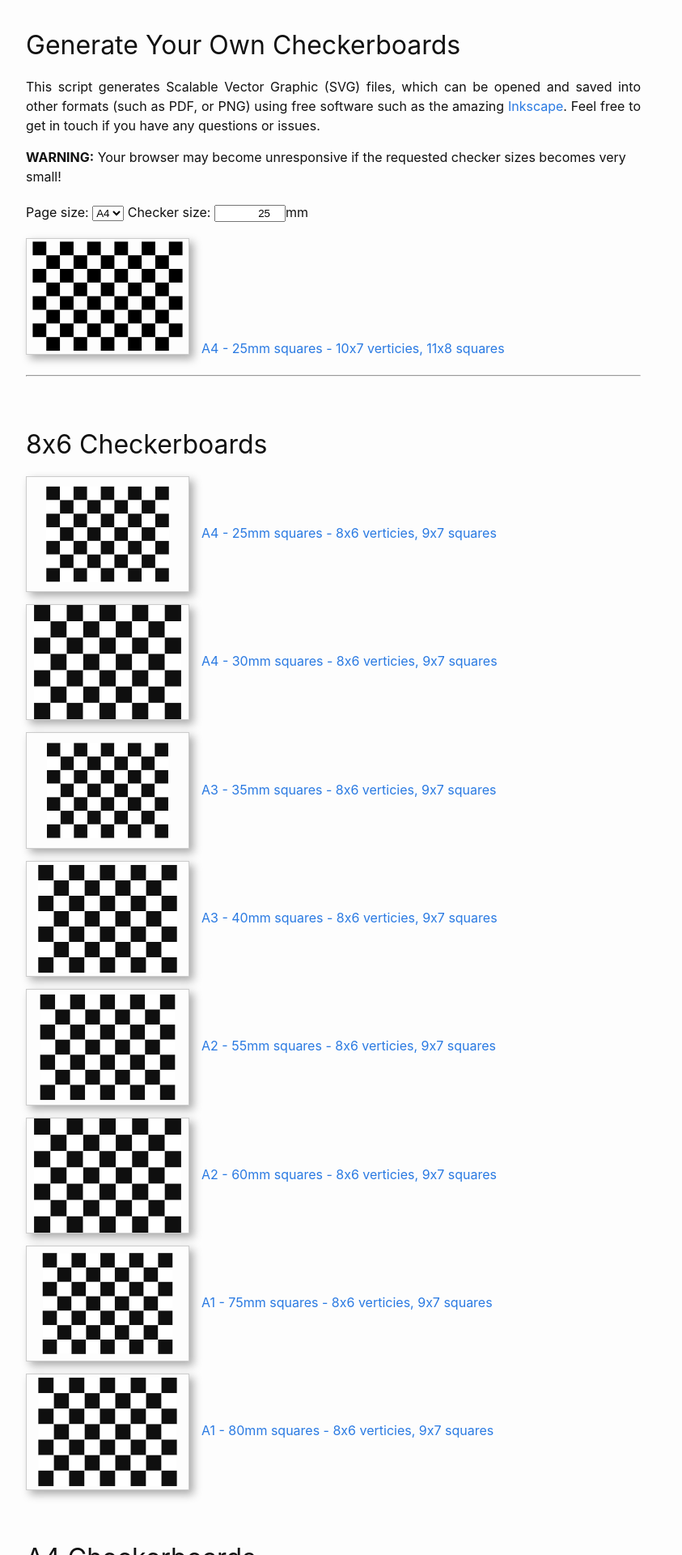
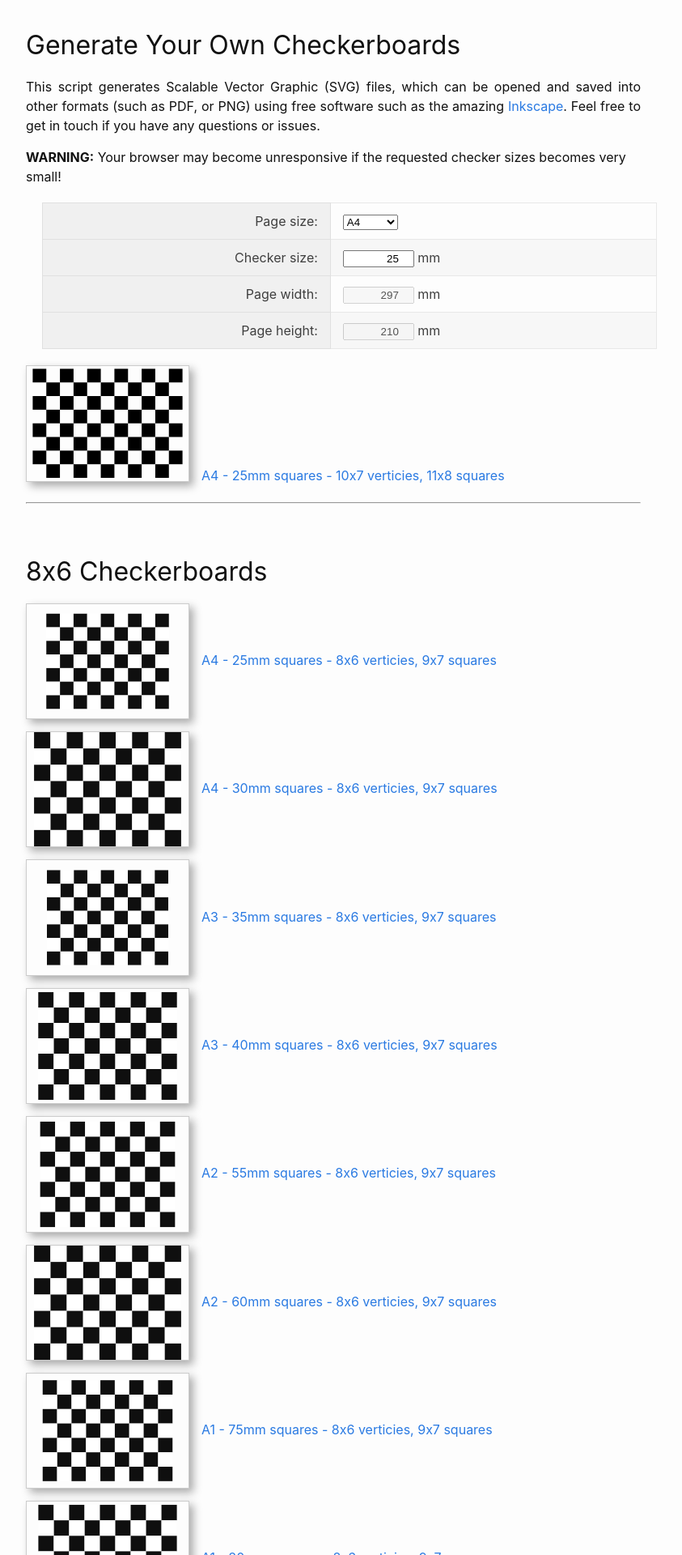
Before and after one commit to MarkHedleyJones/markhedleyjones.github.io, a Jekyll site: the page built from docs/_posts/2018-04-15-calibration-checkerboard-collection.html, in a window 1280 px wide. Shown: the part 867-2787 px from the top of the page at 81% size, without its empty margins (228-1071 px from the left). Built offline with Jekyll 4.4.1, drawn with Linux system fonts in a browser that asks for light colours.

Commit message:
checkerboard-collection: Add custom size

```diff
--- a/docs/_posts/2018-04-15-calibration-checkerboard-collection.html
+++ b/docs/_posts/2018-04-15-calibration-checkerboard-collection.html
@@ -42,18 +42,49 @@ excerpt_separator: \{% endhighlight %\}
 <p>
   <b>WARNING:</b> Your browser may become unresponsive if the requested checker sizes becomes very small!
 </p>
-<div style="margin: 20px 0">
-  <label for="page_size">Page size:</label>
+<style>
+  table th {
+    font-weight: normal;
+    text-align: right;
+  }
+  table {
+    margin: 20px;
+  }
+</style>
+<table>
+  <tr>
+    <th><label for="page_size">Page size:</label></th>
+    <td>
       <select name="page_size" id="page_size" onchange="generate_checkerboard()">
         <option value="A0">A0</option>
         <option value="A1">A1</option>
         <option value="A2">A2</option>
         <option value="A3">A3</option>
         <option value="A4" selected="selected">A4</option>
+        <option value="Custom">Custom</option>
       </select>
-  <label for="checker_size_mm">Checker size:</label>
-  <input style="width: 80px; text-align: right;" type="number" id="checker_size_mm" name="checker_size_mm" step="1.0" min="0" max="1189" value="25" onchange="generate_checkerboard()"><span>mm</span>
-</div>
+    </td>
+  </tr>
+  <tr>
+    <th><label for="checker_size_mm">Checker size:</label></th>
+    <td>
+      <input style="width: 80px; text-align: right;" type="number" id="checker_size_mm" name="checker_size_mm" step="1.0" min="0" max="1189" value="25" onchange="generate_checkerboard()"> <span>mm</span>
+    </td>
+  </tr>
+  <tr>
+    <th><label for="checker_size_mm">Page width:</label></th>
+    <td>
+      <input style="width: 80px; text-align: right;" type="number" id="page_width_mm" name="page_width_mm" disabled="disabled" onchange="generate_checkerboard()"> <span>mm</span>
+    </td>
+  </tr>
+  <tr>
+    <th><label for="checker_size_mm">Page height:</label></th>
+    <td>
+      <input style="width: 80px; text-align: right;" type="number" id="page_height_mm" name="page_height_mm" disabled="disabled" onchange="generate_checkerboard()"> <span>mm</span>
+    </td>
+  </tr>
+</table>
+
 <div id="hidden-checkers" style="display: none"></div>
 <div id="checkerboard" onclick="download_checkerboard()" style="cursor: pointer; display: inline-block; width: 200px; height:  141.417px; margin-right: 15px; border: 1px solid #CCC; box-shadow: 5px 5px 10px #AAA;">
 </div><a id="generated_checkerboard" href="javascript:download_checkerboard()"></a>
@@ -101,17 +132,34 @@ function generate_checkerboard() {
     return;
   }
 
+  width_element = document.getElementById('page_width_mm');
+  height_element = document.getElementById('page_height_mm');
+  page_layout_landscape = false;
+
+  if (page_size != "Custom")
+  {
     page_sizes = {
       'A0': [841, 1189],
       'A1': [594, 841],
       'A2': [420, 594],
       'A3': [297, 420],
       'A4': [210, 297],
+      'Custom': [200, 200]
     }
-  page_layout_landscape = false
 
-  page_height = page_sizes[page_size][0]
-  page_width = page_sizes[page_size][1]
+    page_height = page_sizes[page_size][0];
+    page_width = page_sizes[page_size][1];
+    height_element.disabled = true;
+    height_element.value = page_height;
+    width_element.disabled = true;
+    width_element.value = page_width;
+  }
+  else {
+    height_element.disabled = false;
+    page_height = height_element.value;
+    width_element.disabled = false;
+    page_width = width_element.value;
+  }
 
   if (page_layout_landscape) {
     page_height = page_sizes[page_size][1]
@@ -147,7 +195,23 @@ function generate_checkerboard() {
   var div = document.getElementById('checkerboard');
   div.innerHTML = generate_header(page_width, page_height, true) + out + generate_footer();
   content = out;
-  document.getElementById('generated_checkerboard').innerHTML = page_size + ' - ' + checker_size_mm + 'mm squares - ' + (cols - 1) + 'x' + (rows - 1) + ' verticies, ' + cols + 'x' + rows + ' squares';
+  page_size_string = page_size;
+  if (page_size_string == "Custom") {
+    page_size_string = "Custom - " + page_width + "mm x " + page_height + "mm";
+  }
+  document.getElementById('generated_checkerboard').innerHTML = page_size_string + ' - ' + checker_size_mm + 'mm squares - ' + (cols - 1) + 'x' + (rows - 1) + ' verticies, ' + cols + 'x' + rows + ' squares';
+
+  preview_width = 200;
+  preview_height = 141.417;
+  preview_aspect = page_width / page_height;
+  if (preview_aspect > 1) {
+    preview_height = preview_width / preview_aspect;
+  }
+  else {
+    preview_width = preview_height * preview_aspect;
+  }
+  document.getElementById('checkerboard').style.width = preview_width + 'px';
+  document.getElementById('checkerboard').style.height = preview_height + 'px';
 }
 
 generate_checkerboard();
```
Lines whose indentation alone changed are shown as unchanged.
